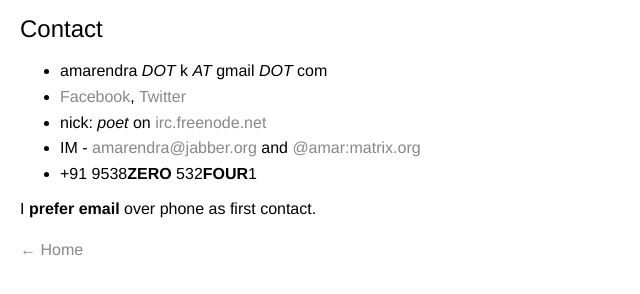
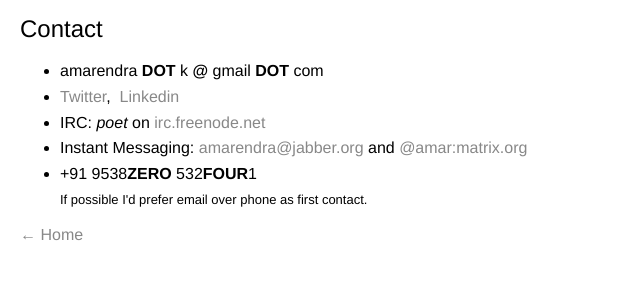
Before and after one commit to amarendra/amarendra.github.com, a plain HTML site: page contact.html in a window 1280 px wide. Shown: the whole page, without its empty margins (0-640 px from the left). Drawn offline with Linux system fonts and the light colour scheme.

Commit message:
removed fb, changed email display a bit

```diff
--- a/contact.html
+++ b/contact.html
@@ -10,14 +10,15 @@
     <h2>Contact</h2>
 
     <ul>
-        <li>amarendra <i>DOT</i> k <i>AT</i> gmail <i>DOT</i> com</li>
-        <li><a href="http://facebook.com/amarendra">Facebook</a>, <a href="http://twitter.com/amarendra">Twitter</a></li>
-        <li>nick: <i>poet</i> on <a href="irc://irc.freenode.net">irc.freenode.net</a></li>
-        <li>IM - <a href="xmpp://amarendra@jabber.org">amarendra@jabber.org</a> and <a href="matrix://@amar:matrix.org">@amar:matrix.org</a></li>
-        <li>+91 9538<b>ZERO</b> 532<b>FOUR</b>1</li>
+        <li>amarendra <b>DOT</b> k <b>@</b> gmail <b>DOT</b> com</li>
+        <li><a href="http://twitter.com/amarendra">Twitter</a>,&nbsp;&nbsp;<a href="https://www.linkedin.com/in/amarendrakumar/" target="_blank">Linkedin</a>
+</li>
+        <li>IRC: <i>poet</i> on <a href="irc://irc.freenode.net">irc.freenode.net</a></li>
+        <li>Instant Messaging: <a href="xmpp://amarendra@jabber.org">amarendra@jabber.org</a> and <a href="matrix://@amar:matrix.org">@amar:matrix.org</a></li>
+        <li>+91 9538<b>ZERO</b> 532<b>FOUR</b>1 <br/>
+            <font size="2">If possible I'd prefer email over phone as first contact.</font>
+        </li>
     </ul>
-
-    <p>I <strong>prefer email</strong> over phone as first contact.</p>
 
     <p>
         <a href="index.html">&larr; Home</a>
```
